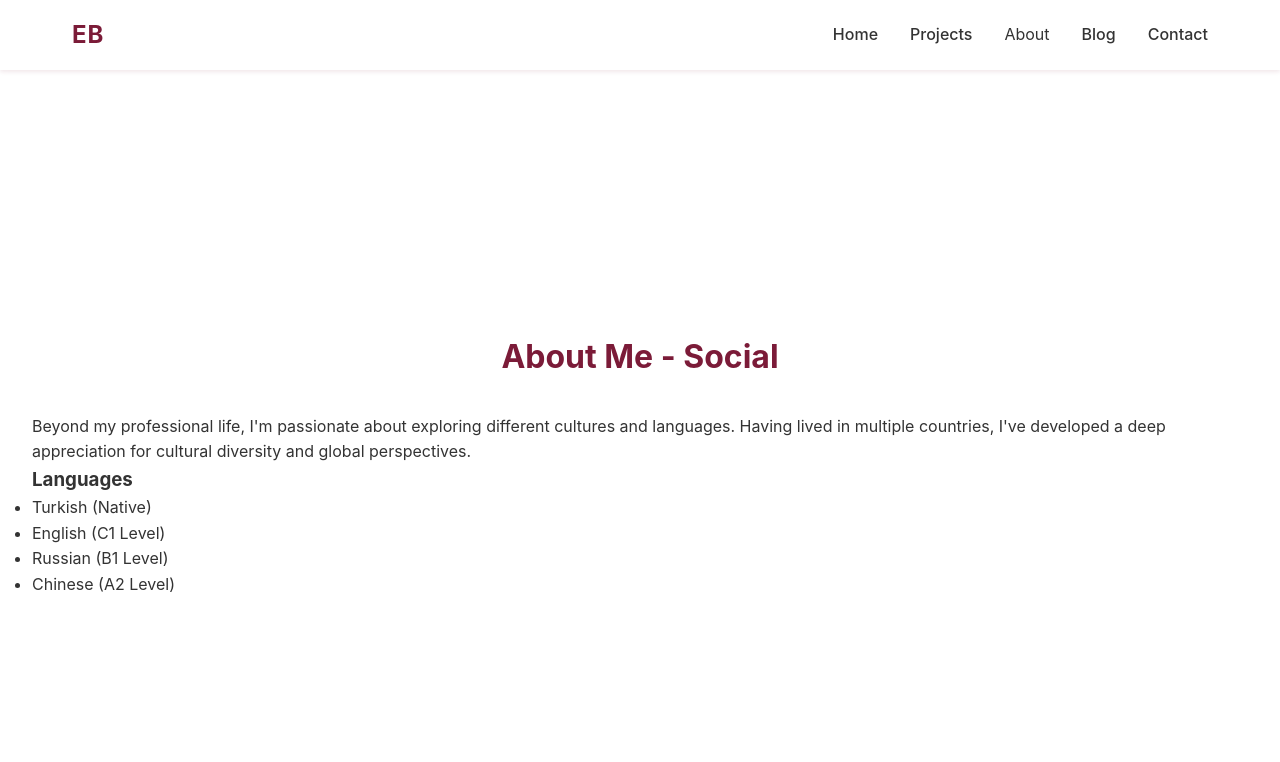
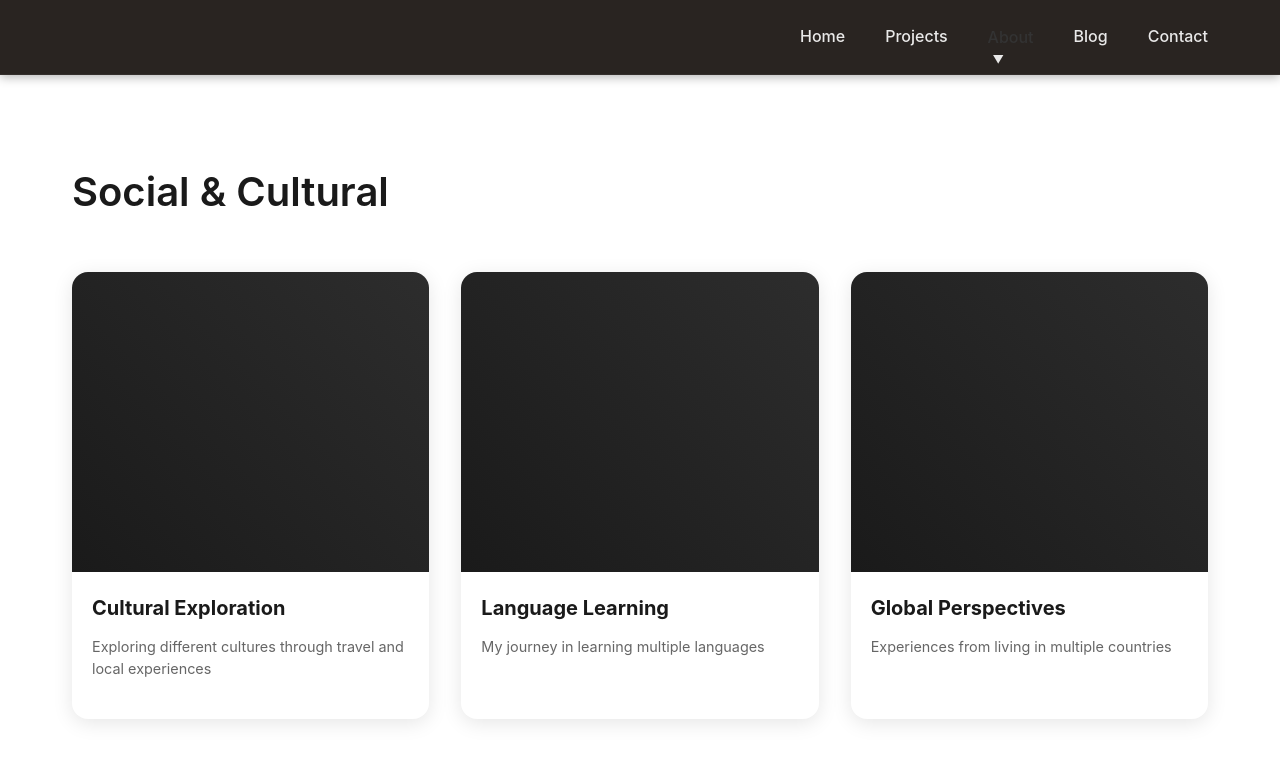
Before and after one commit to EfraimBaruh/efraim-portfolio, a React (Create React App) app: page /social in a window 1280 px wide. Shown: the top 762 px of the page. Built offline with nearby package versions, Linux system fonts and the light colour scheme.

Commit message:
improve social page

```diff
--- a/src/components/Navbar.css
+++ b/src/components/Navbar.css
@@ -3,81 +3,58 @@
   top: 0;
   left: 0;
   right: 0;
-  background: rgba(255, 255, 255, 0.95);
+  background: rgba(30, 25, 22, 0.95);
   backdrop-filter: blur(10px);
   z-index: 1000;
-  box-shadow: 0 2px 4px rgba(123, 27, 56, 0.1);
+  box-shadow: 0 2px 10px rgba(0, 0, 0, 0.3);
+  border-bottom: 1px solid rgba(255, 255, 255, 0.05);
 }
 
 .nav-content {
   max-width: 1200px;
   margin: 0 auto;
-  padding: 1rem 2rem;
+  padding: 1.2rem 2rem;
   display: flex;
-  justify-content: space-between;
+  justify-content: flex-end;
   align-items: center;
-}
-
-.nav-logo {
-  color: #7B1B38;
-  font-size: 1.5rem;
-  font-weight: bold;
-  text-decoration: none;
-  letter-spacing: 1px;
 }
 
 .nav-links {
   display: flex;
-  gap: 2rem;
+  gap: 2.5rem;
   list-style: none;
   margin: 0;
   padding: 0;
+  align-items: center;
 }
 
-.nav-links a {
-  color: #333;
+.nav-links a, .dropdown-button {
+  color: rgba(255, 255, 255, 0.9);
   text-decoration: none;
   font-size: 1rem;
   font-weight: 500;
-  transition: color 0.3s ease;
+  transition: all 0.3s ease;
   position: relative;
+  padding: 0.5rem 0;
 }
 
-.nav-links a:hover {
-  color: #7B1B38;
+.nav-links a:hover, .dropdown-button:hover {
+  color: #fff;
 }
 
-.nav-links a::after {
+.nav-links a::after, .dropdown-button::after {
   content: '';
   position: absolute;
-  bottom: -4px;
+  bottom: 0;
   left: 0;
   width: 0;
   height: 2px;
-  background: #7B1B38;
+  background: #fff;
   transition: width 0.3s ease;
 }
 
-.nav-links a:hover::after {
+.nav-links a:hover::after, .dropdown-button:hover::after {
   width: 100%;
-}
-
-@media (max-width: 768px) {
-  .nav-content {
-    padding: 0.75rem 1rem;
-  }
-
-  .nav-logo {
-    font-size: 1.25rem;
-  }
-
-  .nav-links {
-    gap: 1rem;
-  }
-
-  .nav-links a {
-    font-size: 0.9rem;
-  }
 }
 
 .dropdown {
@@ -91,46 +68,74 @@
   color: inherit;
   font-size: inherit;
   cursor: pointer;
-  padding: 0;
+  padding: 0.5rem 0;
   font-family: inherit;
+  display: flex;
+  align-items: center;
+  gap: 0.3rem;
+}
+
+.dropdown-button::after {
+  content: '▼';
+  font-size: 0.7rem;
+  margin-left: 0.3rem;
+  color: rgba(255, 255, 255, 0.9);
 }
 
 .dropdown-menu {
   position: absolute;
-  top: 100%;
-  left: 0;
-  background-color: white;
-  min-width: 160px;
-  box-shadow: 0 8px 16px rgba(0,0,0,0.1);
-  border-radius: 4px;
-  padding: 8px 0;
+  top: calc(100% + 0.5rem);
+  left: 50%;
+  transform: translateX(-50%);
+  background-color: rgba(30, 25, 22, 0.98);
+  min-width: 200px;
+  box-shadow: 0 4px 20px rgba(0, 0, 0, 0.4);
+  border-radius: 8px;
+  padding: 0.5rem 0;
   z-index: 1000;
   animation: fadeIn 0.2s ease-in-out;
+  border: 1px solid rgba(255, 255, 255, 0.05);
+}
+
+.dropdown-menu li {
+  list-style: none;
+  padding: 0;
+}
+
+.dropdown-menu li a {
+  padding: 0.8rem 1.2rem;
+  display: block;
+  width: 100%;
+  color: rgba(255, 255, 255, 0.9);
+  transition: all 0.2s ease;
+}
+
+.dropdown-menu li a:hover {
+  background-color: rgba(255, 255, 255, 0.1);
+  color: #fff;
 }
 
 @keyframes fadeIn {
   from {
     opacity: 0;
-    transform: translateY(-10px);
+    transform: translate(-50%, -10px);
   }
   to {
     opacity: 1;
-    transform: translateY(0);
+    transform: translate(-50%, 0);
   }
 }
 
-.dropdown-menu li {
-  list-style: none;
-  padding: 8px 16px;
+@media (max-width: 768px) {
+  .nav-content {
+    padding: 1rem;
+  }
+
+  .nav-links {
+    gap: 1.5rem;
+  }
+
+  .nav-links a, .dropdown-button {
+    font-size: 0.9rem;
+  }
 }
-
-.dropdown-menu li a {
-  text-decoration: none;
-  color: inherit;
-  display: block;
-  width: 100%;
-}
-
-.dropdown-menu li:hover {
-  background-color: #f5f5f5;
-}
--- a/src/components/Navbar.js
+++ b/src/components/Navbar.js
@@ -21,7 +21,6 @@ function Navbar() {
   return (
     <nav className="navbar">
       <div className="nav-content">
-        <Link to="/" className="nav-logo">EB</Link>
         <ul className="nav-links">
           <li><Link to="/">Home</Link></li>
           <li><Link to="/projects">Projects</Link></li>
--- /dev/null
+++ b/src/pages/Social.css
@@ -0,0 +1,147 @@
+.social-container {
+  padding: 6rem 2rem 2rem; /* Increased top padding to account for navbar */
+  width: 100%;
+  max-width: 1200px;
+  margin: 0 auto;
+}
+
+.social-title {
+  font-size: 2.5rem;
+  color: #1a1a1a;
+  margin-bottom: 2rem;
+  text-align: left;
+  font-weight: 600;
+}
+
+.social-grid {
+  display: grid;
+  grid-template-columns: repeat(auto-fill, minmax(300px, 1fr));
+  gap: 2rem;
+  padding: 1rem 0;
+}
+
+.social-card {
+  background: white;
+  border-radius: 16px;
+  overflow: hidden;
+  box-shadow: 0 4px 20px rgba(0, 0, 0, 0.1);
+  transition: transform 0.3s ease, box-shadow 0.3s ease;
+  position: relative;
+}
+
+.social-card:hover {
+  transform: translateY(-10px);
+  box-shadow: 0 8px 30px rgba(0, 0, 0, 0.15);
+}
+
+.social-image {
+  height: 300px;
+  background: linear-gradient(45deg, #1a1a1a, #2d2d2d);
+  position: relative;
+  overflow: hidden;
+}
+
+.image-overlay {
+  position: absolute;
+  top: 0;
+  left: 0;
+  right: 0;
+  bottom: 0;
+  background: rgba(0, 0, 0, 0.7);
+  opacity: 0;
+  transition: opacity 0.3s ease;
+  display: flex;
+  align-items: center;
+  justify-content: center;
+}
+
+.social-card:hover .image-overlay {
+  opacity: 1;
+}
+
+.tags {
+  display: flex;
+  flex-wrap: wrap;
+  gap: 0.5rem;
+  padding: 1rem;
+  justify-content: center;
+}
+
+.tag {
+  background: rgba(255, 255, 255, 0.1);
+  color: white;
+  padding: 0.4rem 0.8rem;
+  border-radius: 20px;
+  font-size: 0.8rem;
+  backdrop-filter: blur(4px);
+  transform: translateY(20px);
+  opacity: 0;
+  transition: transform 0.3s ease, opacity 0.3s ease;
+}
+
+.social-card:hover .tag {
+  transform: translateY(0);
+  opacity: 1;
+}
+
+.social-card:hover .tag:nth-child(1) { transition-delay: 0.1s; }
+.social-card:hover .tag:nth-child(2) { transition-delay: 0.2s; }
+.social-card:hover .tag:nth-child(3) { transition-delay: 0.3s; }
+
+.social-content {
+  padding: 1.25rem;
+}
+
+.social-content h3 {
+  font-size: 1.25rem;
+  margin-bottom: 0.75rem;
+  color: #1a1a1a;
+}
+
+.social-content p {
+  color: #666;
+  margin-bottom: 1.25rem;
+  line-height: 1.5;
+  font-size: 0.9rem;
+}
+
+/* Responsive Design */
+@media (max-width: 768px) {
+  .social-container {
+    padding: 5rem 1rem 1rem;
+  }
+
+  .social-title {
+    font-size: 2rem;
+    margin-bottom: 1.5rem;
+  }
+
+  .social-grid {
+    grid-template-columns: 1fr;
+    gap: 1.5rem;
+  }
+
+  .social-image {
+    height: 250px;
+  }
+}
+
+/* Animation */
+@keyframes fadeInUp {
+  from {
+    opacity: 0;
+    transform: translateY(20px);
+  }
+  to {
+    opacity: 1;
+    transform: translateY(0);
+  }
+}
+
+.social-card {
+  animation: fadeInUp 0.6s ease forwards;
+}
+
+.social-card:nth-child(1) { animation-delay: 0.2s; }
+.social-card:nth-child(2) { animation-delay: 0.4s; }
+.social-card:nth-child(3) { animation-delay: 0.6s; }
--- a/src/pages/Social.js
+++ b/src/pages/Social.js
@@ -1,31 +1,51 @@
 import React from 'react';
+import './Social.css';
 
 function Social() {
+  const socialCards = [
+    {
+      title: "Cultural Exploration",
+      image: "cultural.jpg", // You'll need to add these images to your assets
+      description: "Exploring different cultures through travel and local experiences",
+      tags: ["Travel", "Culture", "Photography"]
+    },
+    {
+      title: "Language Learning",
+      image: "languages.jpg",
+      description: "My journey in learning multiple languages",
+      tags: ["Turkish", "English", "Russian", "Chinese"]
+    },
+    {
+      title: "Global Perspectives",
+      image: "global.jpg",
+      description: "Experiences from living in multiple countries",
+      tags: ["International", "Diversity", "Experience"]
+    }
+  ];
+
   return (
-    <section className="social">
-      <h2>About Me - Social</h2>
-      <div className="social-content">
-        <p>Beyond my professional life, I'm passionate about exploring different cultures and languages. Having lived in multiple countries, I've developed a deep appreciation for cultural diversity and global perspectives.</p>
-
-        <div>
-          <h3>Languages</h3>
-          <ul>
-            <li>Turkish (Native)</li>
-            <li>English (C1 Level)</li>
-            <li>Russian (B1 Level)</li>
-            <li>Chinese (A2 Level)</li>
-          </ul>
-        </div>
-
-        {/* Add more social content here, such as:
-        - Hobbies and interests
-        - Travel experiences
-        - Cultural activities
-        - Personal achievements
-        - Community involvement
-        */}
+    <div className="social-container">
+      <h2 className="social-title">Social & Cultural</h2>
+      <div className="social-grid">
+        {socialCards.map((card, index) => (
+          <div className="social-card" key={index}>
+            <div className="social-image">
+              <div className="image-overlay">
+                <div className="tags">
+                  {card.tags.map((tag, tagIndex) => (
+                    <span key={tagIndex} className="tag">{tag}</span>
+                  ))}
+                </div>
+              </div>
+            </div>
+            <div className="social-content">
+              <h3>{card.title}</h3>
+              <p>{card.description}</p>
+            </div>
+          </div>
+        ))}
       </div>
-    </section>
+    </div>
   );
 }
 
```
